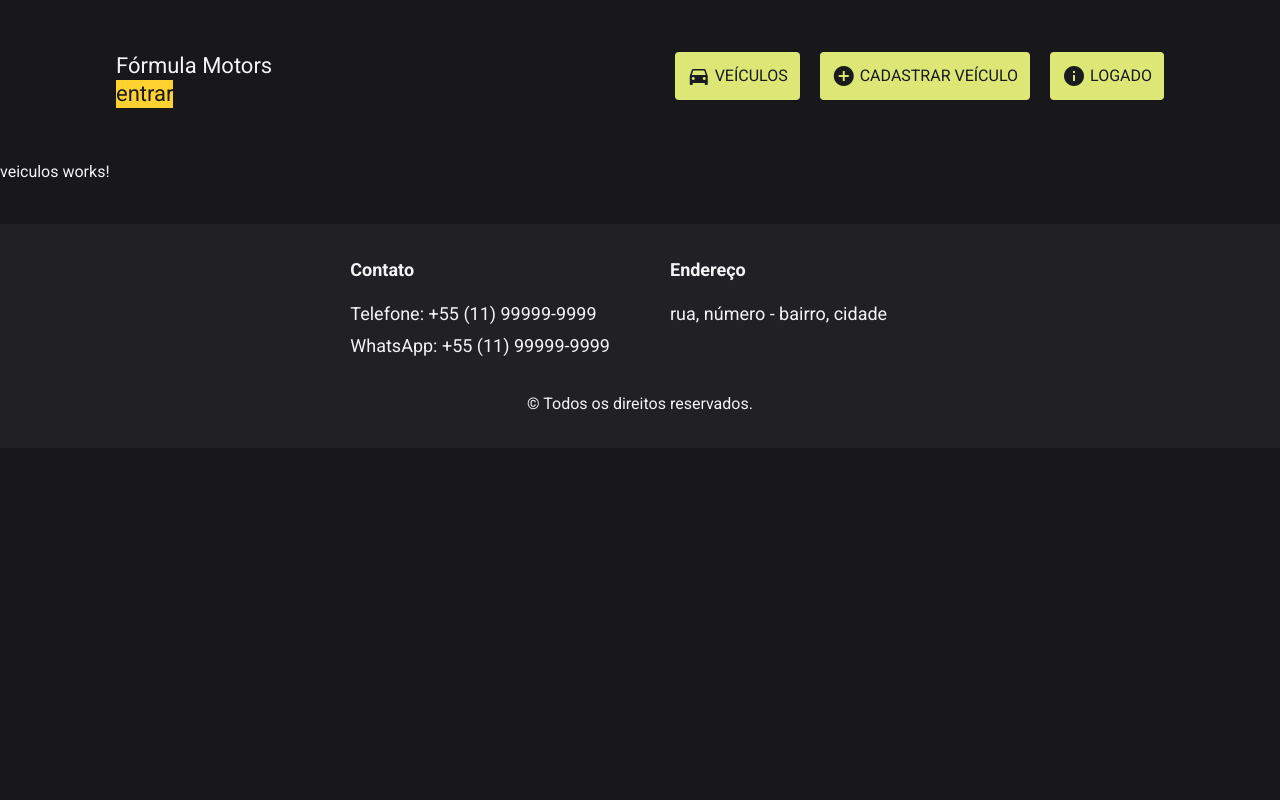
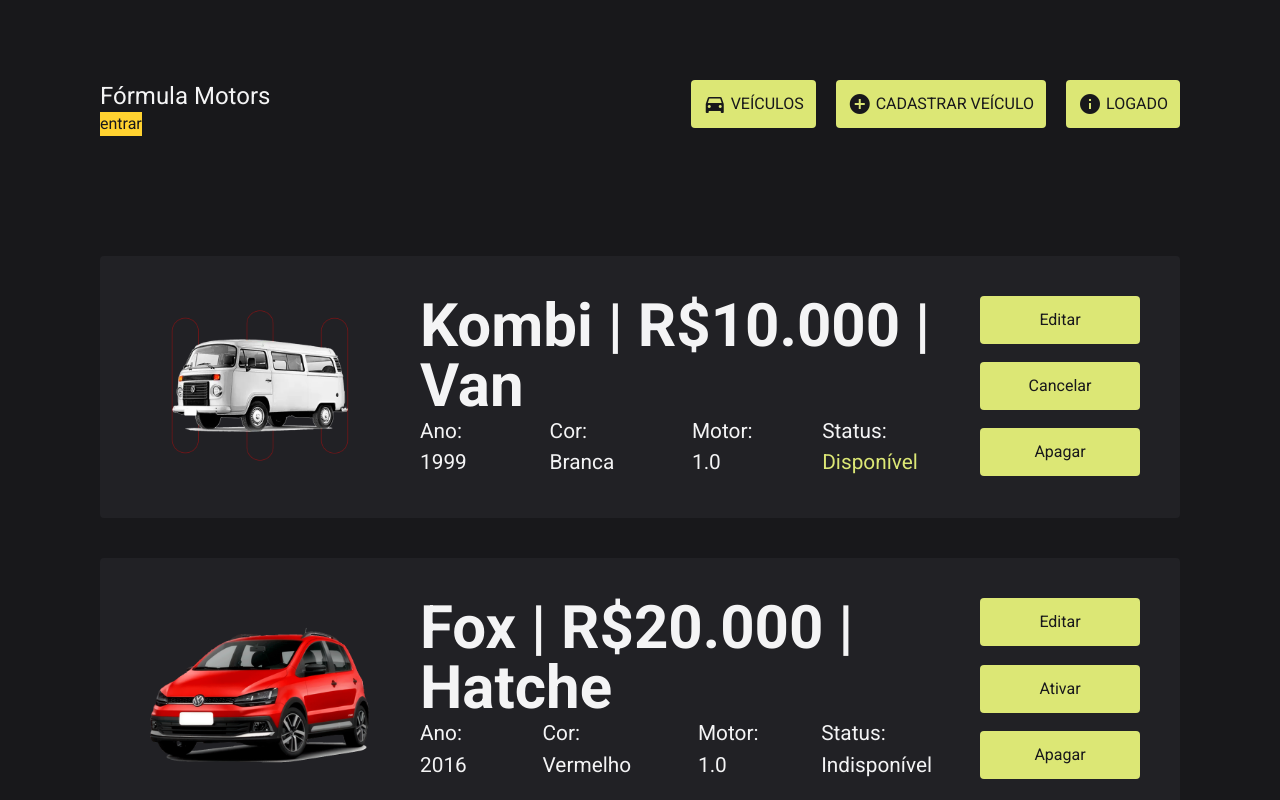
Before and after one commit to raphaeltake/Formula-Motors-Angular, an Angular app in the folder formula/: page /veiculos in a window 1280 px wide. Shown: the top 800 px of the page. Built offline with nearby package versions, Linux system fonts and the light colour scheme.

Commit message:
Página de veículos, introdução funcionariosService e alterações em veiculoService

```diff
--- a/formula/src/app/components/header/header.component.html
+++ b/formula/src/app/components/header/header.component.html
@@ -1,7 +1,7 @@
-<mat-toolbar class="relative bg-preto! py-20! ">
+<header class="relative bg-preto! py-20! text-preto">
   <div class="flex justify-between w-full px-25">
     <div>
-      <p class="flex items-center text-branco hover:text-verdeHover cursor-pointer"><a routerLink="/home">Fórmula Motors</a></p>
+      <p class="flex items-center text-2xl text-branco hover:text-verdeHover cursor-pointer"><a routerLink="/home">Fórmula Motors</a></p>
       <button type="button" class="bg-amber-300 cursor-pointer " (click)="setLogado()">entrar</button> <!--Provisório-->
     </div>
     <div class="">
@@ -9,7 +9,7 @@
 
         <li class="block"><a routerLink="/veiculos" class="inline-flex bg-verde hover:bg-verdeHover p-3 rounded-sm"><mat-icon fontIcon="directions_car" class="pr-7"></mat-icon>Veículos</a></li>
 
-        @if (logado) {
+        @if (statusLogado()) {
 
         <li class="block"><a routerLink="/cadastrar_veiculo" class="inline-flex bg-verde hover:bg-verdeHover p-3 rounded-sm"><mat-icon fontIcon="add_circle" class="pr-7"></mat-icon>Cadastrar veículo</a></li>
 
@@ -20,7 +20,7 @@
           <div class="absolute bg-cinza rounded-sm p-3 top-14 right-1/12">
             <ul class="flex flex-col gap-3">
 
-              @if(gerenciarFuncionarios){
+              @if(statusGerenciarFuncionarios()){
               <li>
                 <button type="button" class="bg-verde hover:bg-verdeHover cursor-pointer flex w-full justify-center py-1 rounded-sm">
                   <a routerLink="/funcionarios" class="px-3">
@@ -55,4 +55,4 @@
       </ul>
     </div>
   </div>
-</mat-toolbar>
+</header>
--- a/formula/src/app/components/header/header.component.ts
+++ b/formula/src/app/components/header/header.component.ts
@@ -2,6 +2,7 @@ import { Component } from '@angular/core'
 import { MatToolbarModule } from '@angular/material/toolbar'
 import { RouterLink } from "@angular/router";
 import { MatIconModule } from '@angular/material/icon';
+import { FuncionariosService } from '../../services/funcionarios.service';
 
 @Component({
   selector: 'app-header',
@@ -10,15 +11,24 @@ import { MatIconModule } from '@angular/material/icon';
   styleUrl: './header.component.css'
 })
 export class HeaderComponent {
-  gerenciarFuncionarios: boolean = true
-  logado: boolean = true
-  modal: boolean = false
+  modal: boolean = false;
 
-  setLogado(){ //apenas para testes
-    this.logado = !this.logado
+  constructor(private service: FuncionariosService) { }
+
+  statusLogado() {
+    return this.service.statusLogado()
   }
 
-  setModal(){
-    this.modal = !this.modal
+  setLogado() {
+    this.service.setLogado();
+    this.statusLogado()
+  }
+
+  statusGerenciarFuncionarios() {
+    return this.service.statusGerenciarFuncionarios()
+  }
+
+  setModal() {
+    this.modal = !this.modal;
   }
 }
--- a/formula/src/app/models/veiculo.ts
+++ b/formula/src/app/models/veiculo.ts
@@ -7,13 +7,27 @@ export class Veiculo {
   categoria: string = ""
   ano: string = ""
   cor: string = ""
-  valor: number = 0
+  valor: string = ""
   motor: string = ""
   caminho_imagem?: string
+  status?: boolean
+
+  constructor(id: string, modelo: string, marca: string, categoria: string, ano: string, cor: string, valor: string, motor: string, caminho_imagem?: string, status?: boolean) {
+    this.id = id
+    this.modelo = modelo
+    this.marca = marca
+    this.categoria = categoria
+    this.ano = ano
+    this.cor = cor
+    this.valor = valor
+    this.motor = motor
+    this.caminho_imagem = caminho_imagem
+    this.status = status //Remover, todos os veículos adicionados terão status = true
+  }
 
   static newVeiculo() {
-    const veiculo = new Veiculo()
-    veiculo.id = uuid()
-    return veiculo
+    // const veiculo = new Veiculo()
+    // veiculo.id = uuid()
+    // return veiculo
   }
 }
--- a/formula/src/app/pages/cadastrar-veiculos/cadastrar-veiculos.component.ts
+++ b/formula/src/app/pages/cadastrar-veiculos/cadastrar-veiculos.component.ts
@@ -9,13 +9,13 @@ import { VeiculoService } from '../../services/veiculo.service';
   styleUrl: './cadastrar-veiculos.component.css'
 })
 export class CadastrarVeiculosComponent {
-  veiculo: Veiculo = Veiculo.newVeiculo()
+  // veiculo: Veiculo = Veiculo.newVeiculo()
 
-  constructor(
-    private service: VeiculoService,
-  ){}
+  // constructor(
+  //   private service: VeiculoService,
+  // ){}
 
-  adicionar(){
-    this.service.adicionar(this.veiculo)
-  }
+  // adicionar(){
+  //   this.service.adicionar(this.veiculo)
+  // }
 }
--- a/formula/src/app/pages/login/login.component.html
+++ b/formula/src/app/pages/login/login.component.html
@@ -8,6 +8,7 @@
       <input matInput type="{{verSenha ? 'password' : 'text'}}" [(ngModel)]="senha" name="senha" id="senha" placeholder="Senha:" class="p-2 outline-0 focus:border-verdeHover hover:border-verdeHover border-2 rounded-sm border-cinzaClaro">
       <mat-icon fontIcon="{{verSenha ? 'visibility_off' : 'visibility'}}" (click)="setVerSenha()" class="cursor-pointer mr-2 branco"></mat-icon>
     </div>
+
     <button type="submit" (click)="verificarLogin()" class="cursor-pointer bg-verde hover:bg-verdeHover text-preto py-2 rounded-sm">Entrar</button>
   </form>
 </section>
--- a/formula/src/app/pages/veiculos/veiculos.component.html
+++ b/formula/src/app/pages/veiculos/veiculos.component.html
@@ -1 +1,29 @@
-<p>veiculos works!</p>
+@for (veiculo of listaVeiculos(); track veiculo.id){
+@if(veiculo.status === true || statusLogado()){ <!--Exibe para os clientes somente os veículos disponíveis-->
+<div class="grid grid-cols-[auto_1fr_auto] max-h-70 mx-25 my-10 rounded-sm bg-cinza p-10 jus">
+  <img [src]="veiculo.caminho_imagem" alt="" class="w-60 mr-10 ">
+  <div class="grid items-center">
+    <h2 class="text-6xl font-bold">{{veiculo.modelo}} | R${{veiculo.valor}} | {{veiculo.categoria}}</h2>
+    <ul class="flex gap-10 text-[1.3rem]">
+      <li>Ano: {{veiculo.ano}}</li>
+      <li>Cor: {{veiculo.cor}}</li>
+      <li>Motor: {{veiculo.motor}}</li>
+      @if(statusLogado()){ <!--Somente quem está logado como funcionário pode ter acesso ao status-->
+      <li>Status: <span class="text-{{veiculo.status ? 'verde' : 'vermelho'}}">{{statusVeiculoTexto(veiculo)}}</span></li>
+      }
+    </ul>
+  </div>
+  @if(statusLogado()){ <!--Somente quem está logado como funcionário pode utilizar esse botões-->
+  <div>
+    <ul class="grid gap-4 text-preto w-40 h-full">
+      <li><button type="button" class="bg-verde hover:bg-verdeHover px-8 py-3 w-full rounded-sm cursor-pointer">Editar</button></li> <!--Edita o anúncio-->
+
+      <li><button type="button" (click)="setAnuncioStatus(veiculo)" class="bg-verde hover:bg-verdeHover px-8 py-3 w-full rounded-sm cursor-pointer">{{statusBotaoCancelarOuAtivar(veiculo)}}</button></li> <!--cancela/ativa o anúncio-->
+
+      <li><button type="button" class="bg-verde hover:bg-verdeHover px-8 py-3 w-full rounded-sm cursor-pointer">Apagar</button></li> <!--Excluí o anúncio-->
+    </ul>
+  </div>
+  }
+</div>
+}
+}
--- a/formula/src/app/pages/veiculos/veiculos.component.ts
+++ b/formula/src/app/pages/veiculos/veiculos.component.ts
@@ -1,4 +1,7 @@
 import { Component } from '@angular/core';
+import { Veiculo } from '../../models/veiculo';
+import { FuncionariosService } from '../../services/funcionarios.service';
+import { VeiculoService } from '../../services/veiculo.service';
 
 @Component({
   selector: 'app-veiculos',
@@ -8,4 +11,34 @@ import { Component } from '@angular/core';
 })
 export class VeiculosComponent {
 
+  estiloLinhas: boolean = true //Verifica se o estilo escolhido é de linhas (true) ou colunas (false)
+  constructor(
+    private serviceFuncionarios: FuncionariosService,
+    private serviceVeiculos: VeiculoService
+  ) {
+  }
+
+  listaVeiculos(){
+    return this.serviceVeiculos.veiculos
+  }
+
+  statusLogado() {
+    return this.serviceFuncionarios.statusLogado()
+  }
+
+  statusVeiculoTexto(veiculo: Veiculo) {
+    return this.serviceVeiculos.statusAnuncio(veiculo) ? "Disponível" : "Indisponível"
+  }
+
+  statusBotaoCancelarOuAtivar(veiculo: Veiculo) {
+    return this.serviceVeiculos.statusAnuncio(veiculo) ? "Cancelar" : "Ativar"
+  }
+
+  setAnuncioStatus(veiculo: Veiculo) {
+    this.serviceVeiculos.setAnuncioStatus(veiculo)
+  }
+
+  setEstiloLinhas() {
+    this.estiloLinhas = !this.estiloLinhas
+  }
 }
--- /dev/null
+++ b/formula/src/app/services/funcionarios.service.ts
@@ -0,0 +1,23 @@
+import { Injectable } from '@angular/core';
+
+@Injectable({
+  providedIn: 'root'
+})
+export class FuncionariosService {
+  private gerenciarFuncionarios: boolean = true
+  private logado: boolean = true
+  constructor() {
+  }
+
+  setLogado() { //Altera entre logado como funcionário ou apenas como visitante
+    this.logado = !this.logado
+  }
+
+  statusLogado(){ //Verifica se o usuário está logado como funcionário
+    return this.logado
+  }
+
+  statusGerenciarFuncionarios(){ //Verifica se o usuário tem poder para manter outros funcionários
+    return this.gerenciarFuncionarios
+  }
+}
--- a/formula/src/app/services/veiculo.service.ts
+++ b/formula/src/app/services/veiculo.service.ts
@@ -8,19 +8,28 @@ export class VeiculoService {
 
   static REPO_VEICULOS = "_VEICULOS"
 
+  veiculos: Veiculo[] = [new Veiculo("11111f", "Kombi", "VW", "Van", "1999", "Branca", "10.000", "1.0", "/assets/imgVeiculos/vw-kombi.webp", true), new Veiculo("2222f", "Fox", "VW", "Hatche", "2016", "Vermelho", "20.000", "1.0", "/assets/imgVeiculos/vw-fox.webp", false)] //Veículos teste
+
   constructor() { }
 
-  adicionar(veiculo: Veiculo){
+  setAnuncioStatus(veiculo: Veiculo) {
+    veiculo.status = !veiculo.status
+  }
+
+  statusAnuncio(veiculo: Veiculo) {
+    return veiculo.status
+  }
+
+  adicionar(veiculo: Veiculo) {
     const storage = this.obterStorageVeiculos()
     storage.push(veiculo)
     localStorage.setItem(VeiculoService.REPO_VEICULOS, JSON.stringify(veiculo))
   }
 
-
-  private obterStorageVeiculos() : Veiculo[]{
+  private obterStorageVeiculos(): Veiculo[] {
     const repositorioVeiculos = localStorage.getItem(VeiculoService.REPO_VEICULOS)
 
-    if(repositorioVeiculos){
+    if (repositorioVeiculos) {
       const veiculos: Veiculo[] = JSON.parse(repositorioVeiculos)
       return veiculos
     }
```
Also changed, not shown: 1 other file (tests, documents, lock files or other folders).
